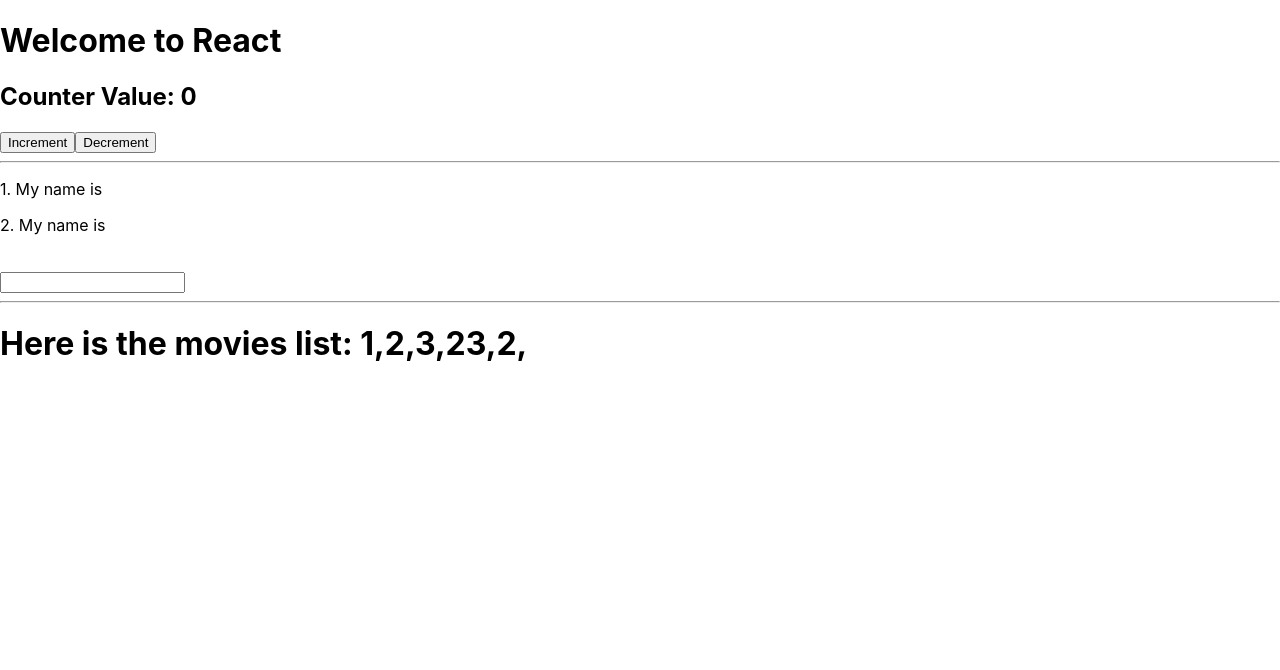
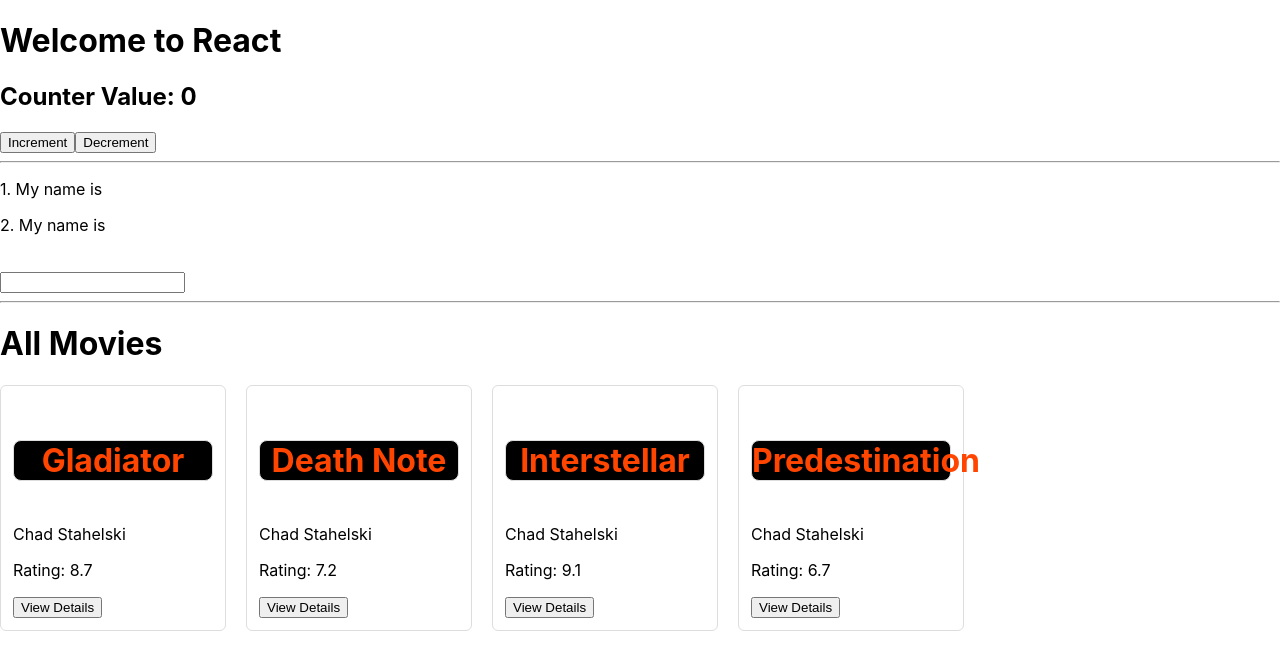
Before and after one commit to Ghullam-Murtaza/movie-app, a React (Create React App) app: page / in a window 1280 px wide. Shown: the top 670 px of the page. Built offline with nearby package versions, Linux system fonts and the light colour scheme.

Commit message:
applied inline styling

```diff
--- a/src/components/MoviesList.jsx
+++ b/src/components/MoviesList.jsx
@@ -1,7 +1,10 @@
-import { useState } from "react";
+import React, { useState } from "react";
+import { allMovies } from "../data/movies";
 
 export const MoviesList = () => {
-  const [movies, setMovies] = useState([1, 232, 23]);
+  //   const [movies, setMovies] = useState([1, 232, 23]);
+
+  // CONDITIONAL RENDERING
 
   //   if (movies.length === 0) {
   //     return <i>No Movies Found...</i>;
@@ -9,9 +12,28 @@ export const MoviesList = () => {
   //     return <h1>Here is the movies list: 1,2,3,23,2,</h1>;
   //   }
 
-  return movies.length === 0 ? (
-    <i>No Movies Found...</i>
-  ) : (
-    <h1>Here is the movies list: 1,2,3,23,2,</h1>
+  return (
+    <React.Fragment>
+      <h1>All Movies</h1>
+      <div className="movie-wrapper">
+        {allMovies.map((movie) => {
+          return (
+            <div className="movie-item">
+              <h4 style={{
+                  color: 'orangered',
+                  fontSize: '32px',
+                  border: '1px solid #ddd',
+                  borderRadius: '8px',
+                  backgroundColor: 'black',
+                  textAlign: 'center'
+              }}>{movie.title}</h4>
+              <p>{movie.director}</p>
+              <p>Rating: {movie.rating}</p>
+              <button>View Details</button>
+            </div>
+          );
+        })}
+      </div>
+    </React.Fragment>
   );
 };
--- /dev/null
+++ b/src/data/movies.js
@@ -0,0 +1,89 @@
+export const allMovies = [
+    {
+      id: 1,
+      title: "Gladiator",
+      releaseYear: 2002,
+      thumbnail: "https://www.vita-romae.com/images/gladiator-movie.jpg",
+      rating: 8.7,
+      price: 2500,
+      actorsList: ["Russell Crowe", "Joaquin Phoenix"],
+      summary: "lorem ipsum",
+      genre: 1,
+      language: "English",
+      industry: "Hollywood",
+      resolution: "1080p",
+      trailer: "url",
+      comments: [],
+      reviews: [],
+      numberOfPurchases: 87,
+      duration: 120,
+      director: "Chad Stahelski",
+      writers: "Shay, HattenMichael, FinchDerek, Kolstad",
+    },
+    {
+      id: 2,
+      title: "Death Note",
+      releaseYear: 2014,
+      thumbnail:
+        "https://static.wikia.nocookie.net/listofdeaths/images/8/8c/Death_Note_Poster.jpg",
+      rating: 7.2,
+      price: 2500,
+      actorsList: ["Keanu Reeves"],
+      summary: "lorem ipsum",
+      genre: 2,
+      language: "English",
+      industry: "Hollywood",
+      resolution: "1080p",
+      trailer: "url",
+      comments: [],
+      reviews: [],
+      numberOfPurchases: 87,
+      duration: 120,
+      director: "Chad Stahelski",
+      writers: "Shay, HattenMichael, FinchDerek, Kolstad",
+    },
+    {
+      id: 3,
+      title: "Interstellar",
+      releaseYear: 2002,
+      thumbnail:
+        "https://cdn.shopify.com/s/files/1/1416/8662/products/interstellar_2014_advance_original_film_art_a_6b147259-e4ec-4f33-b4f1-ff675c6fb87e_600x.jpg?v=1574284010",
+      rating: 9.1,
+      price: 2500,
+      actorsList: ["Russell Crowe", "Joaquin Phoenix"],
+      summary: "lorem ipsum",
+      genre: 4,
+      language: "English",
+      industry: "Hollywood",
+      resolution: "1080p",
+      trailer: "url",
+      comments: [],
+      reviews: [],
+      numberOfPurchases: 87,
+      duration: 120,
+      director: "Chad Stahelski",
+      writers: "Shay, HattenMichael, FinchDerek, Kolstad",
+    },
+    {
+      id: 4,
+      title: "Predestination",
+      releaseYear: 2014,
+      thumbnail:
+        "https://m.media-amazon.com/images/M/MV5BMTAzODc3NjU1NzNeQTJeQWpwZ15BbWU4MDk5NTQ4NTMx._V1_FMjpg_UX1000_.jpg",
+      rating: 6.7,
+      price: 2500,
+      actorsList: ["Keanu Reeves"],
+      summary: "lorem ipsum",
+      genre: 2,
+      language: "English",
+      industry: "Hollywood",
+      resolution: "1080p",
+      trailer: "url",
+      comments: [],
+      reviews: [],
+      numberOfPurchases: 87,
+      duration: 120,
+      director: "Chad Stahelski",
+      writers: "Shay, HattenMichael, FinchDerek, Kolstad",
+    },
+  ];
--- a/src/index.css
+++ b/src/index.css
@@ -11,3 +11,15 @@ code {
   font-family: source-code-pro, Menlo, Monaco, Consolas, 'Courier New',
     monospace;
 }
+
+.movie-wrapper{
+  display: flex;
+  gap: 20px;
+}
+
+.movie-item {
+  border: 1px solid #ddd;
+  width: 200px;
+  border-radius: 6px;
+  padding: 12px;
+}
```
